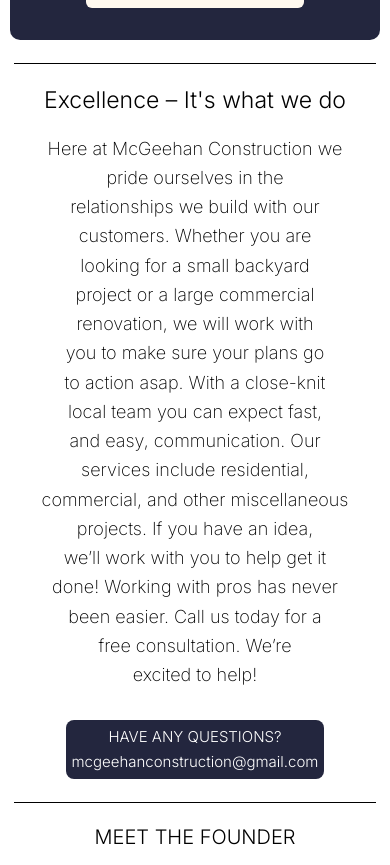
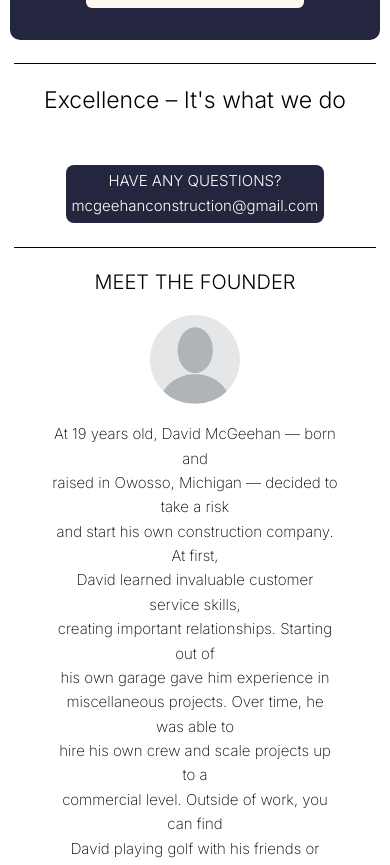
Before and after one commit to AndrewLange1/McgeehanConstruction, a React (Vite) app: page / in a window 390 px wide. Shown: the part 1417-2282 px from the top of the page. Built offline with nearby package versions, Linux system fonts and the light colour scheme.

Commit message:
Just trying something out

```diff
--- a/src/Excellence.jsx
+++ b/src/Excellence.jsx
@@ -16,25 +16,39 @@ function Excellence() {
           <span>We’re looking forward to working with you!</span>
         </div>
         <div className="med:hidden flex flex-col items-center mt-[4%] text-[clamp(18px,2.8vw,20px)] font-extralight px-[10%] text-center leading-relaxed w-full max-w-[1000px]">
-        <span>Here at McGeehan Construction we</span>
-        <span>pride ourselves in the</span>
-        <span>relationships we build with our</span>
-        <span>customers. Whether you are</span>
-        <span>looking for a small backyard</span>
-        <span>project or a large commercial</span>
-        <span>renovation, we will work with</span>
-        <span>you to make sure your plans go</span>
-        <span>to action asap. With a close-knit</span>
-        <span>local team you can expect fast,</span>
-        <span>and easy, communication. Our</span>
-        <span>services include residential,</span>
-        <span>commercial, and other miscellaneous</span>
-        <span>projects. If you have an idea,</span>
-        <span>we’ll work with you to help get it</span>
-        <span>done! Working with pros has never</span>
-        <span>been easier. Call us today for a</span>
-        <span>free consultation. We’re</span>
-        <span>excited to help!</span>
+        <div className="tiny:flex med:hidden flex-col items-center mt-[4%] text-[clamp(13px,4vw,18px)] font-extralight px-[6%] text-center leading-snug w-full max-w-[1000px] hidden">
+  <span>Here at McGeehan Construction</span>
+  <span>we pride ourselves</span>
+  <span>in the relationships we build</span>
+  <span>with our customers.</span>
+
+  <span>Whether you are looking for</span>
+  <span>a small backyard project</span>
+  <span>or a large commercial renovation,</span>
+  <span>we will work with you</span>
+
+  <span>to make sure your plans</span>
+  <span>go to action asap.</span>
+  <span>With a close knit local team,</span>
+  <span>you can expect fast –</span>
+  <span>and easy – communication.</span>
+
+  <span>Our services include residential,</span>
+  <span>commercial, and other miscellaneous projects.</span>
+
+  <span>If you have an idea,</span>
+  <span>we’ll work with you</span>
+  <span>to help get it done!</span>
+
+  <span>Working with professionals</span>
+  <span>has never been easier.</span>
+  <span>Be sure to call us today</span>
+  <span>for a free consultation.</span>
+  <span>We’re looking forward</span>
+  <span>to working with you!</span>
+</div>
+
+
         </div>
         <a
           href="mailto:mcgeehanconstruction@gmail.com"
```
